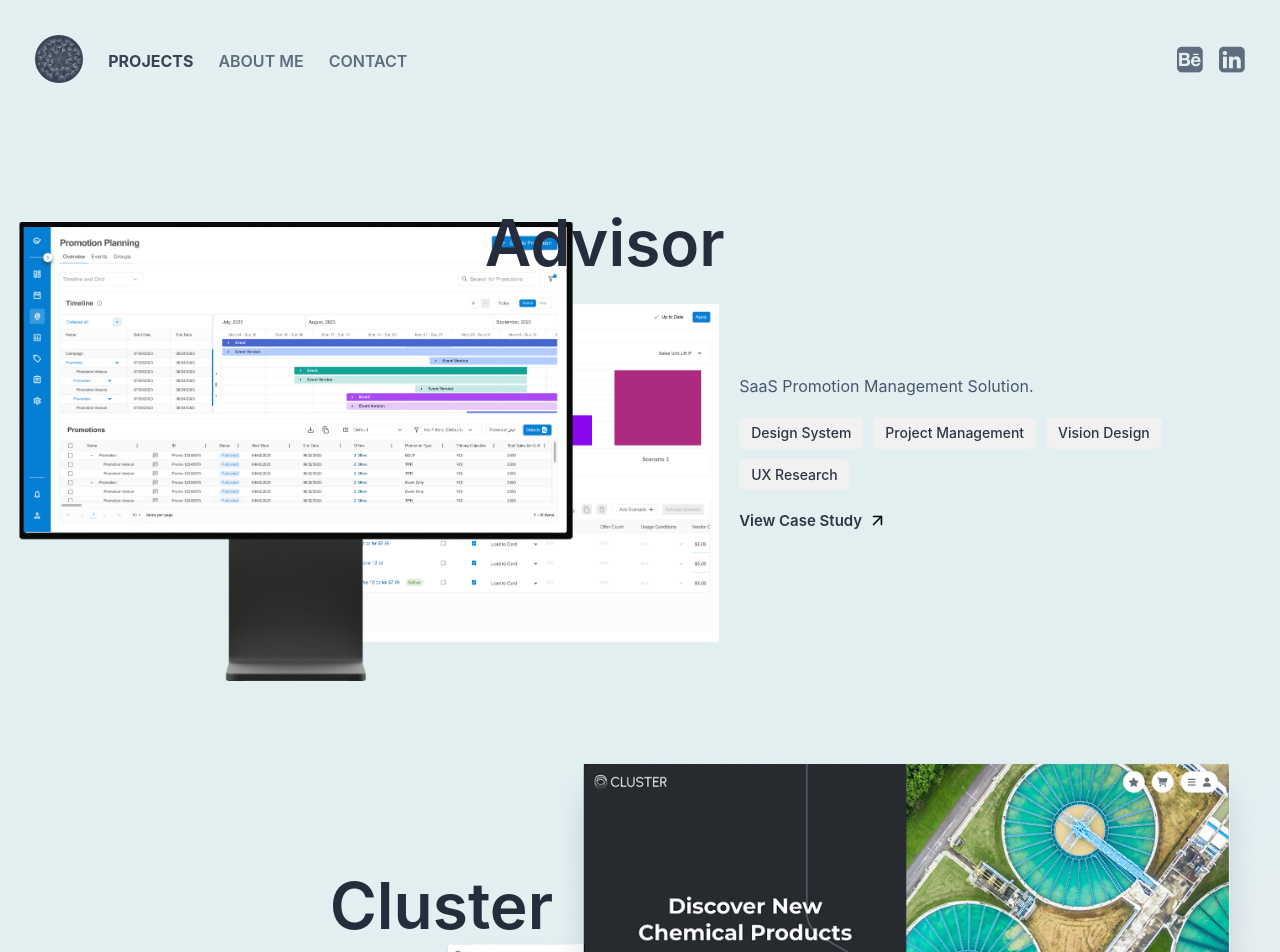
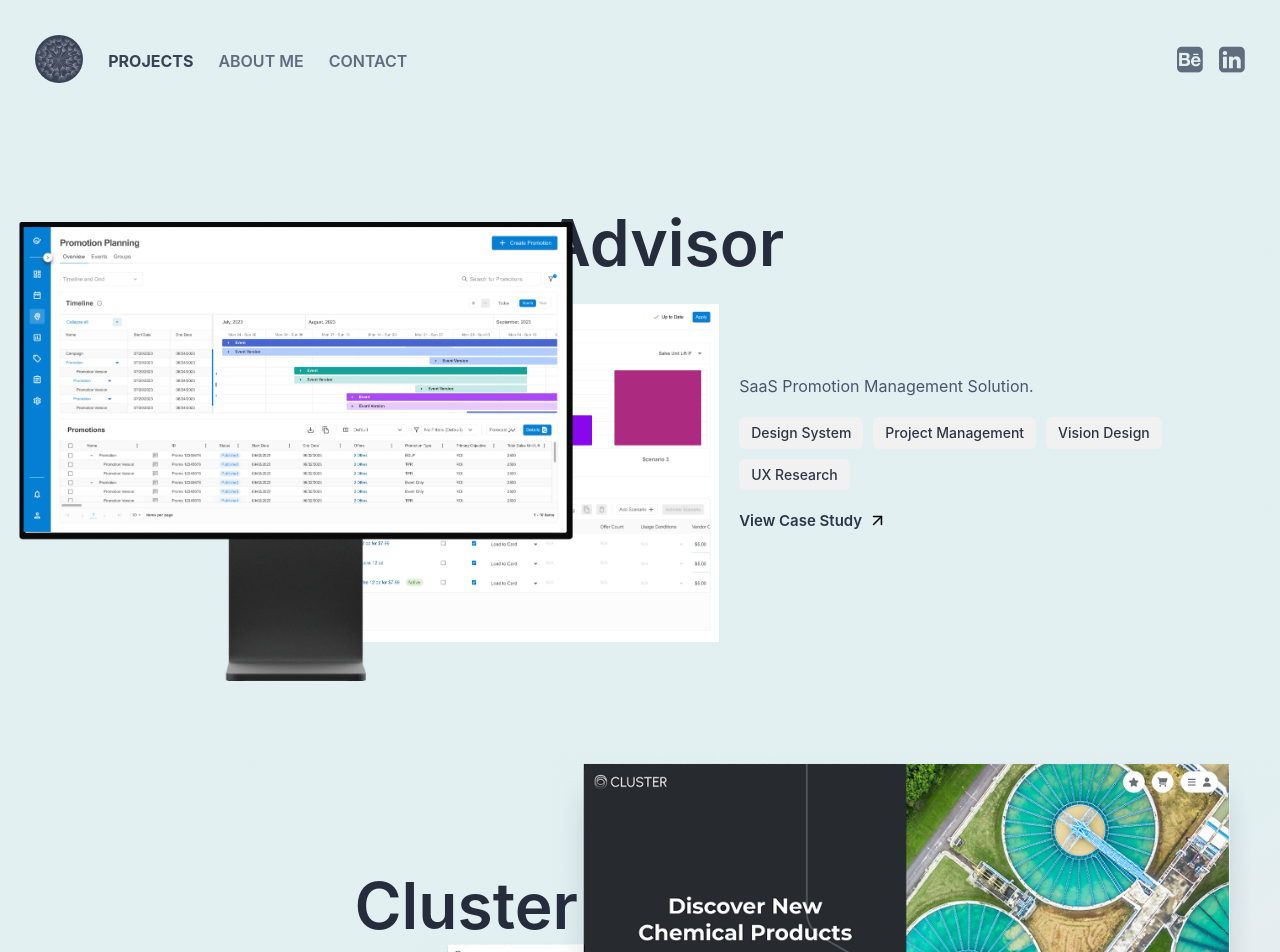
Before and after one commit to bervalim/portfolio-Isabella, a React (Vite) app: page /projects in a window 1280 px wide. Shown: the top 952 px of the page. Built offline with nearby package versions, Linux system fonts and the light colour scheme.

Commit message:
fix advisor issue

```diff
--- a/src/components/AdvisorSection/style.module.scss
+++ b/src/components/AdvisorSection/style.module.scss
@@ -10,8 +10,9 @@
 
       h2{
         top: -5%;
-        left: 37.5%;
+        left: 75%;
         position: absolute;
+        z-index: 1;
       }
 
 
@@ -31,9 +32,12 @@
       flex: 1;
       max-width: 700px;
       width: 100%;
+      position: relative;
 
       .bgImage {
         opacity: 0.85;
+        position: relative;
+        z-index: 2;
       }
 
     }
--- a/src/components/ClusterSection/style.module.scss
+++ b/src/components/ClusterSection/style.module.scss
@@ -11,7 +11,7 @@
     h2{
       position: absolute;
       top:22%;
-      right: 57%;
+      right: 55%;
 
     }
 
--- a/src/styles/typography.scss
+++ b/src/styles/typography.scss
@@ -4,7 +4,7 @@
 
     &.one {
       font-weight: 600;
-      font-size: clamp(40px, 5vw, 5.625rem);
+      font-size: clamp(55px, 5vw, 5.625rem);
       color: var(--gray-800);
     }
 
```
